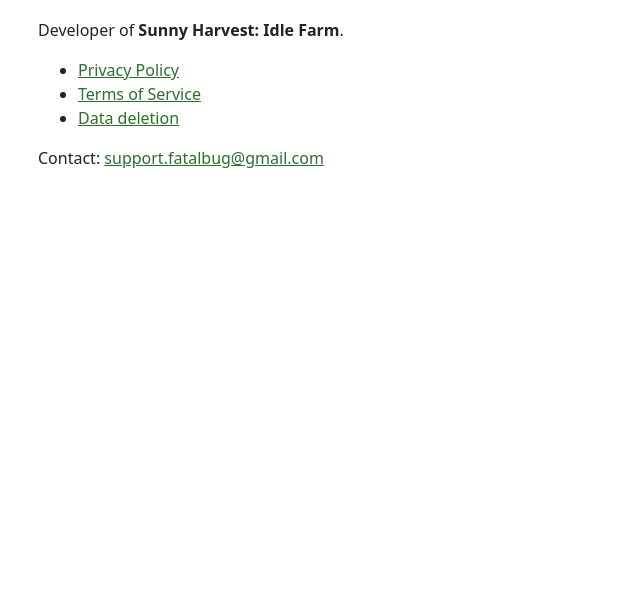
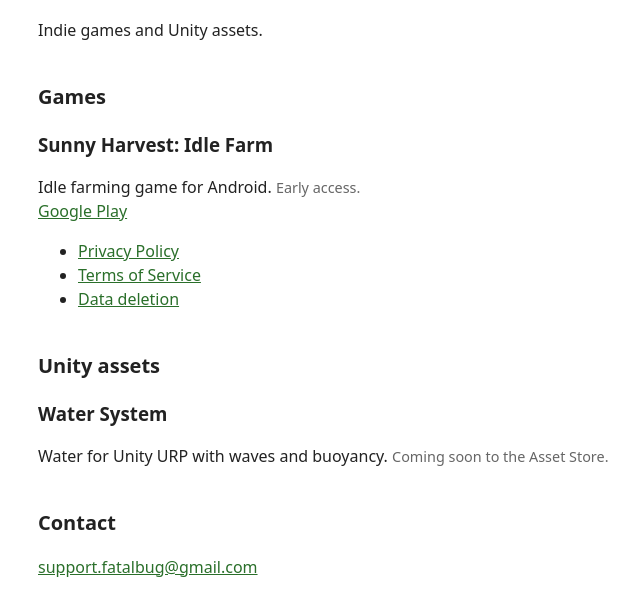
Before and after one commit to Vagonn/vagonn.github.io, a plain HTML site: page index.html in a window 1280 px wide. Shown: the part 99-714 px from the top of the page, without its empty margins (282-922 px from the left). Drawn offline with Linux system fonts and the light colour scheme.

Commit message:
Studio landing page with games and Unity assets sections

```diff
--- a/index.html
+++ b/index.html
@@ -4,19 +4,34 @@
 <meta charset="utf-8">
 <meta name="viewport" content="width=device-width, initial-scale=1">
 <title>FatalBug</title>
+<meta name="description" content="FatalBug: indie games and Unity assets.">
 <style>
 body{font-family:system-ui,sans-serif;max-width:640px;margin:48px auto;padding:0 16px;line-height:1.5;color:#222}
 a{color:#2a6f2a}
+h2{margin-top:2em;font-size:1.25em}
+h3{margin-bottom:.25em}
+.note{color:#666;font-size:.9em}
 </style>
 </head>
 <body>
 <h1>FatalBug</h1>
-<p>Developer of <strong>Sunny Harvest: Idle Farm</strong>.</p>
+<p>Indie games and Unity assets.</p>
+
+<h2>Games</h2>
+<h3>Sunny Harvest: Idle Farm</h3>
+<p>Idle farming game for Android. <span class="note">Early access.</span><br>
+<a href="https://play.google.com/store/apps/details?id=com.fatalbug.idlefarmtycoon">Google Play</a></p>
 <ul>
 <li><a href="/sunnyharvest-legal/privacy-policy.html">Privacy Policy</a></li>
 <li><a href="/sunnyharvest-legal/terms-of-service.html">Terms of Service</a></li>
 <li><a href="/sunnyharvest-legal/delete-data.html">Data deletion</a></li>
 </ul>
-<p>Contact: <a href="mailto:support.fatalbug@gmail.com">support.fatalbug@gmail.com</a></p>
+
+<h2>Unity assets</h2>
+<h3>Water System</h3>
+<p>Water for Unity URP with waves and buoyancy. <span class="note">Coming soon to the Asset Store.</span></p>
+
+<h2>Contact</h2>
+<p><a href="mailto:support.fatalbug@gmail.com">support.fatalbug@gmail.com</a></p>
 </body>
 </html>
```
